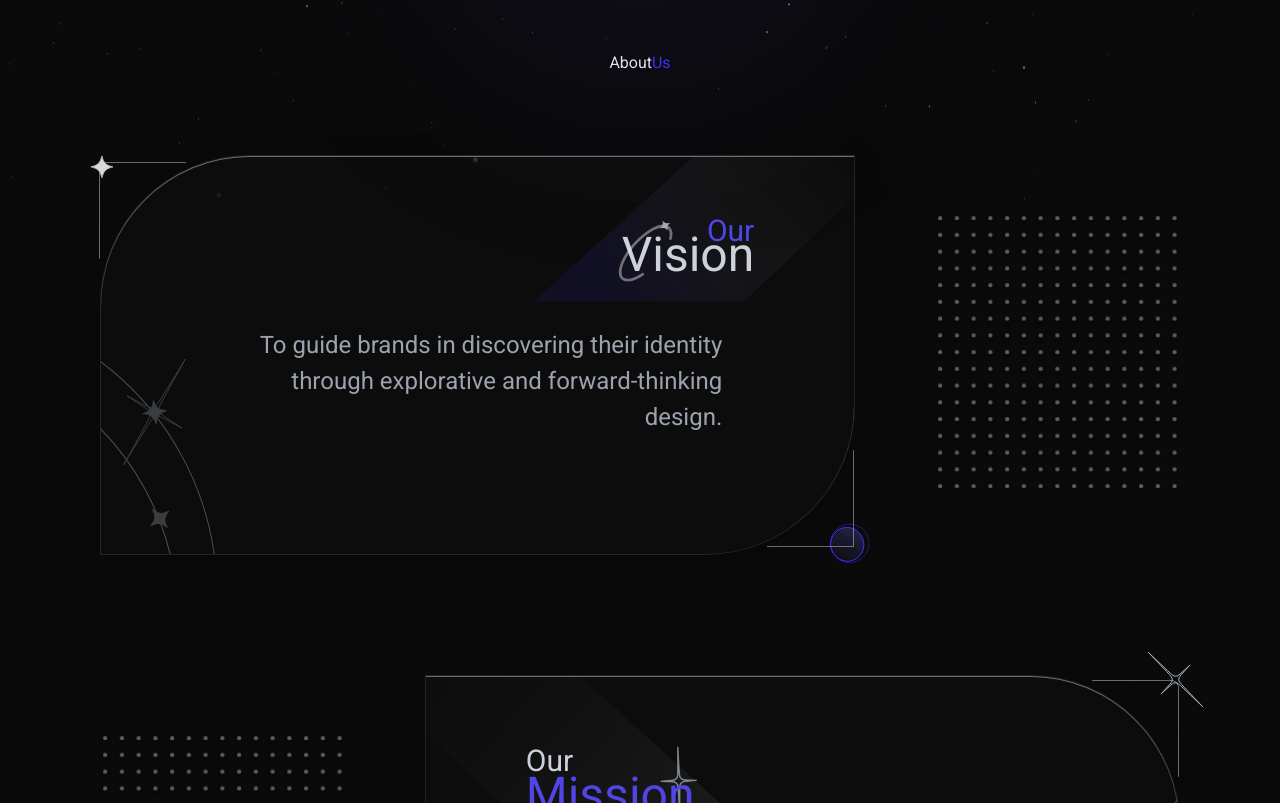
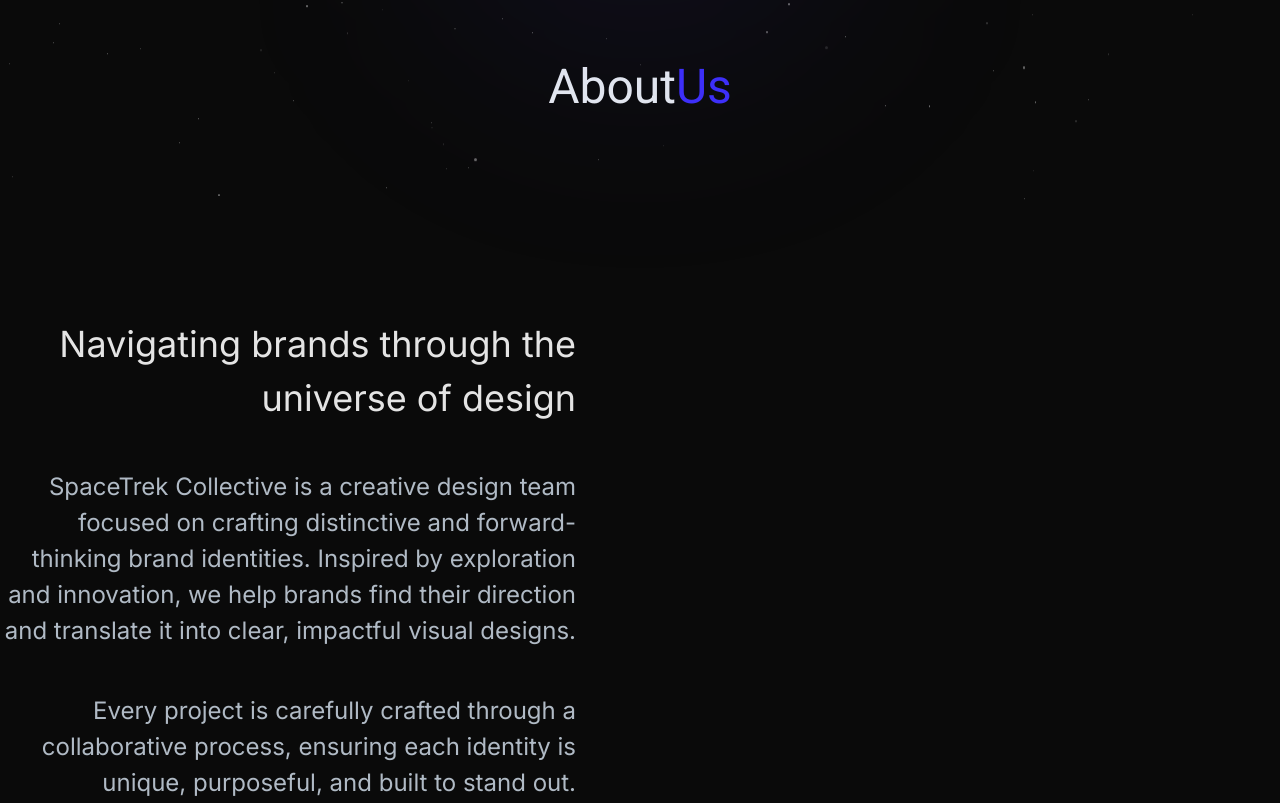
Before and after one commit to leumastrycode/Spacetrek-Collective, a Next.js app: page / in a window 1280 px wide. Shown: the part 597-1400 px from the top of the page. Built offline with nearby package versions, Linux system fonts and the light colour scheme.

Commit message:
memasukan dan mengatur ukuran + gap dari text (belum berpindah kesisi kanan untuk paragraf )

```diff
--- a/components/sections/About.tsx
+++ b/components/sections/About.tsx
@@ -1,9 +1,44 @@
 export default function About() {
     return(
         <section id="about">
-            <div className="flex flex-row  justify-center items-center">
-                <h1 className="font-roboto text-[#E6EAF0] text-48px text-center font-Regular">About </h1>
-                <h1 className="font-roboto text-[#3D2FFA] text-48px text-center font-Regular ">Us </h1>
+            <div>
+                <div className="flex flex-row  justify-center items-center ">
+                    <h1 className="font-roboto text-[#E6EAF0] text-[48px] text-center font-Regular">About </h1>
+                    <h1 className="font-roboto text-[#3D2FFA] text-[48px] text-center font-Regular ">Us </h1>
+                </div>
+
+                <div className=" flex flex-col gap-[44px] ">
+                    <div className="justify-between">
+                      <svg>
+
+                      </svg>
+                    </div>
+
+                     <div  className="max-w-xl flex justify-end items-right">
+                    <h1 className="font-inter text-[#E4E4E4] text-normal text-right font-Regular text-[36px]">
+                    Navigating brands through the universe of design
+                    </h1>
+                    </div>
+
+                    <div className="max-w-xl flex justify-end items-right">
+                    <p className="font-inter text-[#B0BAC5] text-small text-right font-Regular text-[24px]">
+                        SpaceTrek Collective is a creative design team focused on crafting distinctive and forward-thinking brand identities. Inspired by exploration and innovation, we help brands find their direction and translate it into clear, impactful visual designs.
+                    </p>
+                    </div>
+
+                    <div className="max-w-xl flex justify-end items-right ">
+                    <p className="font-inter text-[#B0BAC5] text-small text-right font-Regular text-[24px]">
+                        Every project is carefully crafted through a collaborative process, ensuring each identity is unique, purposeful, and built to stand out.
+                    </p>
+                    </div>
+
+                    <div className="max-w-xl flex justify-end items-right">
+                    <p className="font-inter text-[#B0BAC5] text-small text-right font-Regular text-[24px]">
+                       Every project is carefully crafted through a collaborative process, ensuring each identity is unique, purposeful, and built to stand out.
+                    </p>
+                    </div>
+
+                </div>
             </div>
 
 
```
Also changed, not shown: assets-svgr/company logo.svg (added).
